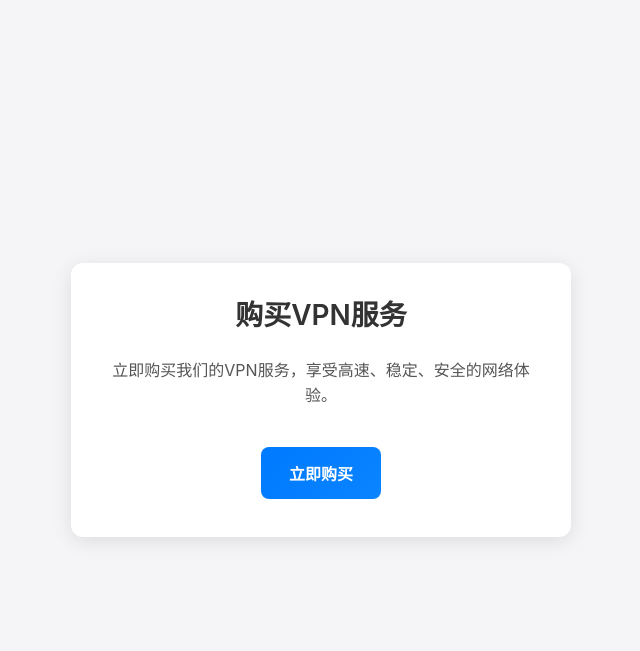
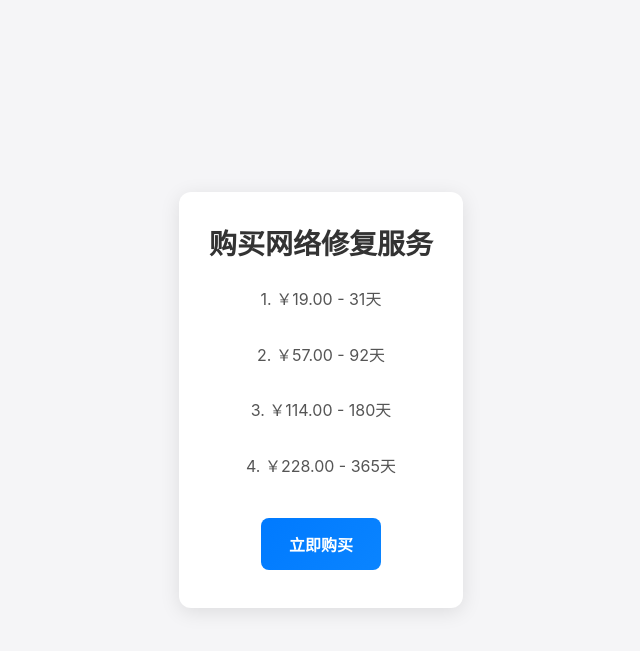
Before and after one commit to AndersonHJB/FeedVault, a Flask app: page /purchase in a window 1280 px wide. Shown: the top 651 px of the page, without its empty margins (319-959 px from the left). Run offline with Flask 3, Linux system fonts and the light colour scheme.

Commit message:
添加价格

```diff
--- a/templates/purchase.html
+++ b/templates/purchase.html
@@ -161,8 +161,13 @@
 </head>
 <body>
 <div class="purchase-container">
-    <h1>购买VPN服务</h1>
-    <p>立即购买我们的VPN服务，享受高速、稳定、安全的网络体验。</p>
+    <h1>购买网络修复服务</h1>
+{#    <p>立即购买我们的VPN服务，享受高速、稳定、安全的网络体验。</p>#}
+    <p>1. ￥19.00 - 31天</p>
+    <p>2. ￥57.00 - 92天</p>
+    <p>3. ￥114.00 - 180天</p>
+    <p>4. ￥228.00 - 365天</p>
+
     <!-- 将按钮和二维码容器包裹在一个div中 -->
     <div id="actionArea">
         <button id="purchaseButton">立即购买</button>
```
